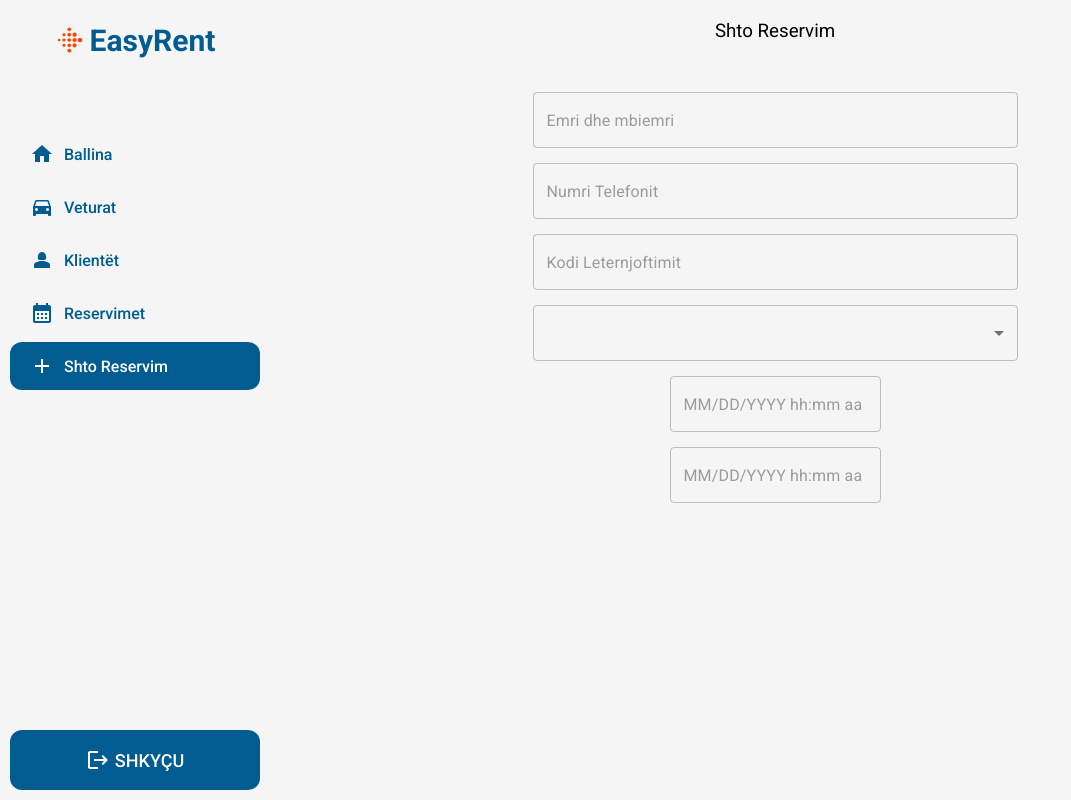
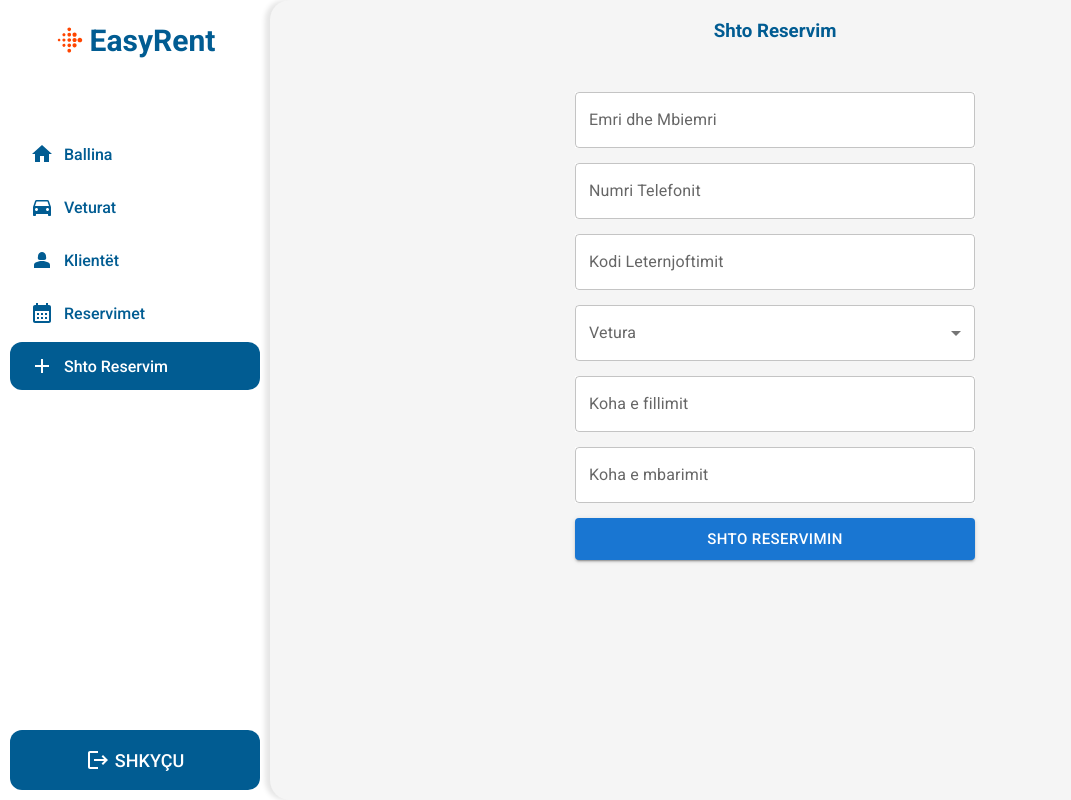
Before and after one commit to artzymeri/easy-rent, a Next.js app: page /shtoreservim in a window 1280 px wide. Shown: the whole page, without its empty margins (0-1071 px from the left). Built offline with nearby package versions, Linux system fonts and the light colour scheme.

Commit message:
Improved shtoreservim.js

```diff
--- a/pages/klientet.js
+++ b/pages/klientet.js
@@ -62,6 +62,7 @@ const Klientet = () => {
           style={{
             boxShadow: "0px 3px 10px #015d924d",
             color: "#015c92",
+            borderRadius: "12px",
           }}
           rows={rows}
           columns={columns}
--- a/pages/shtoreservim.js
+++ b/pages/shtoreservim.js
@@ -1,35 +1,138 @@
 import Sidebar from "@/app/Components/Sidebar";
-import React from "react";
-import "@/app/Styling/global-styling.css"
-import { MenuItem, TextField, } from "@mui/material";
+import React, { useState } from "react";
+import "@/app/Styling/global-styling.css";
+import {
+  Button,
+  FormControl,
+  InputLabel,
+  MenuItem,
+  Select,
+  TextField,
+} from "@mui/material";
 import CarsTest from "@/app/TestingValues/CarsTest";
-import { DateTimePicker, LocalizationProvider} from "@mui/x-date-pickers";
-import { AdapterDayjs } from '@mui/x-date-pickers/AdapterDayjs';
+import { DateTimePicker, LocalizationProvider } from "@mui/x-date-pickers";
+import { AdapterDayjs } from "@mui/x-date-pickers/AdapterDayjs";
+import dayjs from "dayjs";
 
 const ShtoReservim = () => {
+  const [newReservation, setNewReservation] = useState({
+    firstAndLastName: null,
+    phoneNumber: null,
+    documentId: null,
+    carInfo: null,
+    startTime: null,
+    endTime: null,
+  });
+
+  const handleCarSelectChange = (carinfo) => {
+    setNewReservation({ ...newReservation, carInfo: carinfo.target.value });
+  };
+
+  const handleStartTime = (startTimeValue) => {
+    setNewReservation({
+      ...newReservation,
+      startTime: startTimeValue.format(),
+    });
+  };
+
+  const handleEndTime = (endTimeValue) => {
+    setNewReservation({
+      ...newReservation,
+      endTime: endTimeValue.format(),
+    });
+  };
+
+  const addReservation = () => {
+    // Here comes the function to add the reservation to backend from newReservation object
+  };
+
   return (
     <Sidebar>
-            <h3 style={{textAlign: 'center', fontWeight: '400'}}>Shto Reservim</h3>
-            <div style={{display: 'flex', alignItems: 'center', flexDirection: 'column'}}>
-                <div style={{display: 'flex', alignItems: 'center', flexDirection: 'column', width: '50%', marginTop: '50px', gap: '15px'}}>
-                    <TextField placeholder="Emri dhe mbiemri" variant="outlined" fullWidth />
-                    <TextField placeholder="Numri Telefonit" variant="outlined" fullWidth />
-                    <TextField placeholder="Kodi Leternjoftimit" variant="outlined" fullWidth />
-                    <TextField select placeholder="Zgjidh Veturën" variant="outlined" fullWidth>
-                        {CarsTest.map((car)=>{
+      <h3 style={{ textAlign: "center", fontWeight: "700", color: "#015c92" }}>
+        Shto Reservim
+      </h3>
+      <div
+        style={{
+          display: "flex",
+          alignItems: "center",
+          flexDirection: "column",
+          width: "100%",
+        }}
+      >
+        <div
+          style={{
+            display: "flex",
+            alignItems: "center",
+            flexDirection: "column",
+            width: "400px",
+            marginTop: "50px",
+            gap: "15px",
+          }}
+        >
+          <TextField
+            variant="outlined"
+            label="Emri dhe Mbiemri"
+            fullWidth
+            style={{ background: "white" }}
+            value={newReservation.firstAndLastName}
+          />
+          <TextField
+            label="Numri Telefonit"
+            variant="outlined"
+            fullWidth
+            style={{ background: "white" }}
+            value={newReservation.phoneNumber}
+          />
+          <TextField
+            label="Kodi Leternjoftimit"
+            variant="outlined"
+            fullWidth
+            style={{ background: "white" }}
+            value={newReservation.documentId}
+          />
+          <FormControl fullWidth>
+            <InputLabel id="demo-simple-select-label">Vetura</InputLabel>
+            <Select
+              labelId="demo-simple-select-label"
+              id="demo-simple-select"
+              value={newReservation.carInfo}
+              label="Vetura"
+              onChange={handleCarSelectChange}
+              style={{ background: "white" }}
+            >
+              {CarsTest.map((car) => {
                 return (
-                                <MenuItem>{car.make} {car.model}</MenuItem>
-                            )
+                  <MenuItem value={car.make + " " + car.model}>
+                    {car.make} {car.model}
+                  </MenuItem>
+                );
               })}
-                    </TextField>
+            </Select>
+          </FormControl>
           <LocalizationProvider dateAdapter={AdapterDayjs}>
-                        <DateTimePicker />
-                        <DateTimePicker />
+            <DateTimePicker
+              label="Koha e fillimit"
+              sx={{ width: "100%", background: "white" }}
+              onChange={handleStartTime}
+            />
+            <DateTimePicker
+              label="Koha e mbarimit"
+              sx={{ width: "100%", background: "white" }}
+              onChange={handleEndTime}
+            />
           </LocalizationProvider>
+          <Button
+            fullWidth
+            variant="contained"
+            onClick={addReservation}
+            size="large"
+          >
+            Shto Reservimin
+          </Button>
         </div>
       </div>
     </Sidebar>
-    )
-}
+  );
+};
 
 export default ShtoReservim;
--- a/src/app/Styling/Sidebar/sidebar.css
+++ b/src/app/Styling/Sidebar/sidebar.css
@@ -1,5 +1,5 @@
 .sidebar {
-  background-color: whitesmoke;
+  background-color: white;
   width: 270px;
   height: 100%;
   display: flex;
@@ -14,6 +14,8 @@
   background-color: whitesmoke;
   height: 100%;
   position: relative;
+  border-radius: 20px;
+  box-shadow: -5px 0px 5px rgba(0, 0, 0, 0.1);
 }
 
 .sidebar-title-logo {
@@ -36,7 +38,7 @@
   height: 50px;
   content: "";
   transform: translateY(100%);
-  background: linear-gradient(to bottom, whitesmoke, transparent);
+  background: linear-gradient(to bottom, white, transparent);
 }
 
 .sidebar-navigation-buttons {
@@ -87,7 +89,7 @@
   left: 0;
   width: 100%;
   height: 50px;
-  background: linear-gradient(to top, whitesmoke, transparent);
+  background: linear-gradient(to top, white, transparent);
   content: "";
   transform: translateY(-100%);
 }
```
Lines whose indentation alone changed are shown as unchanged.
